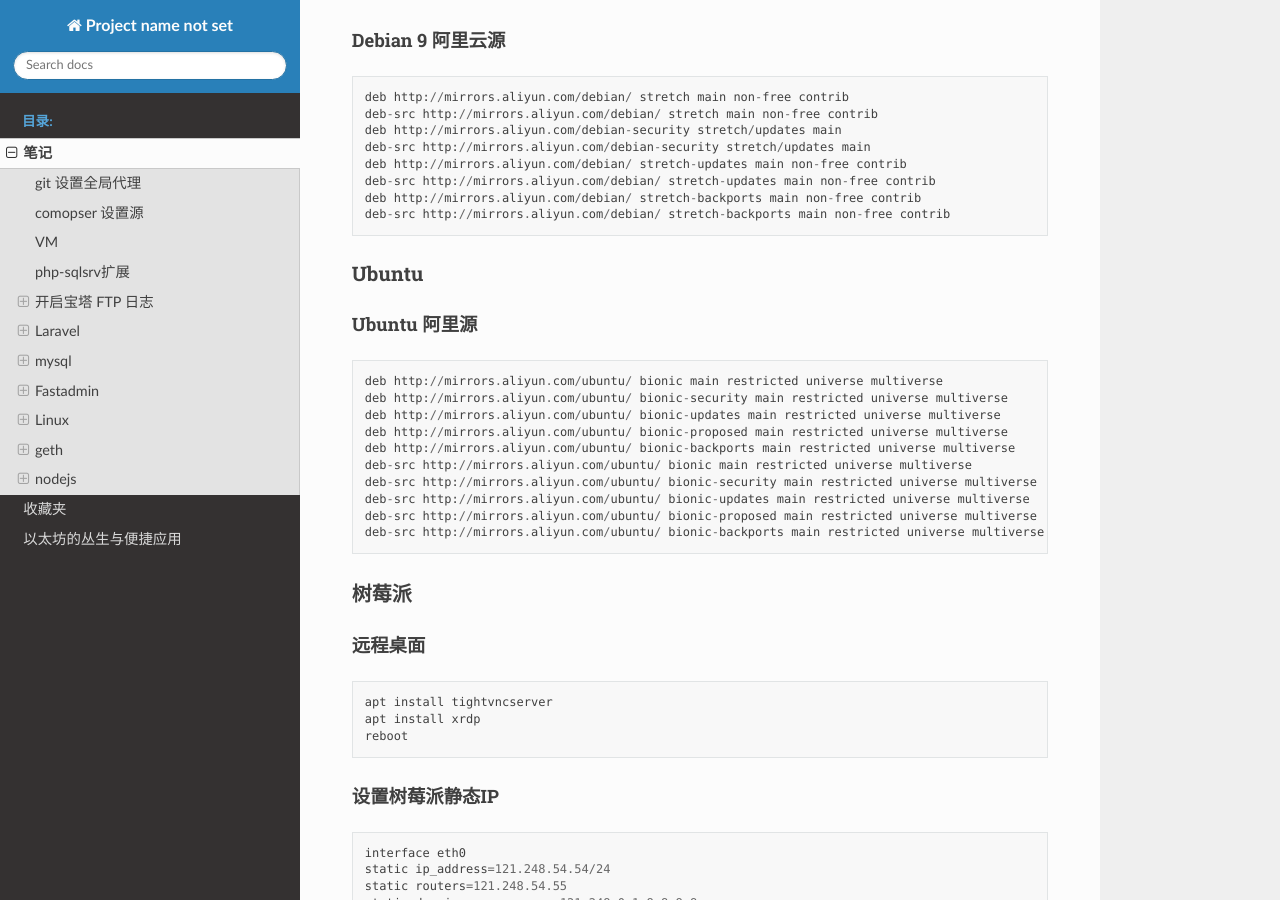
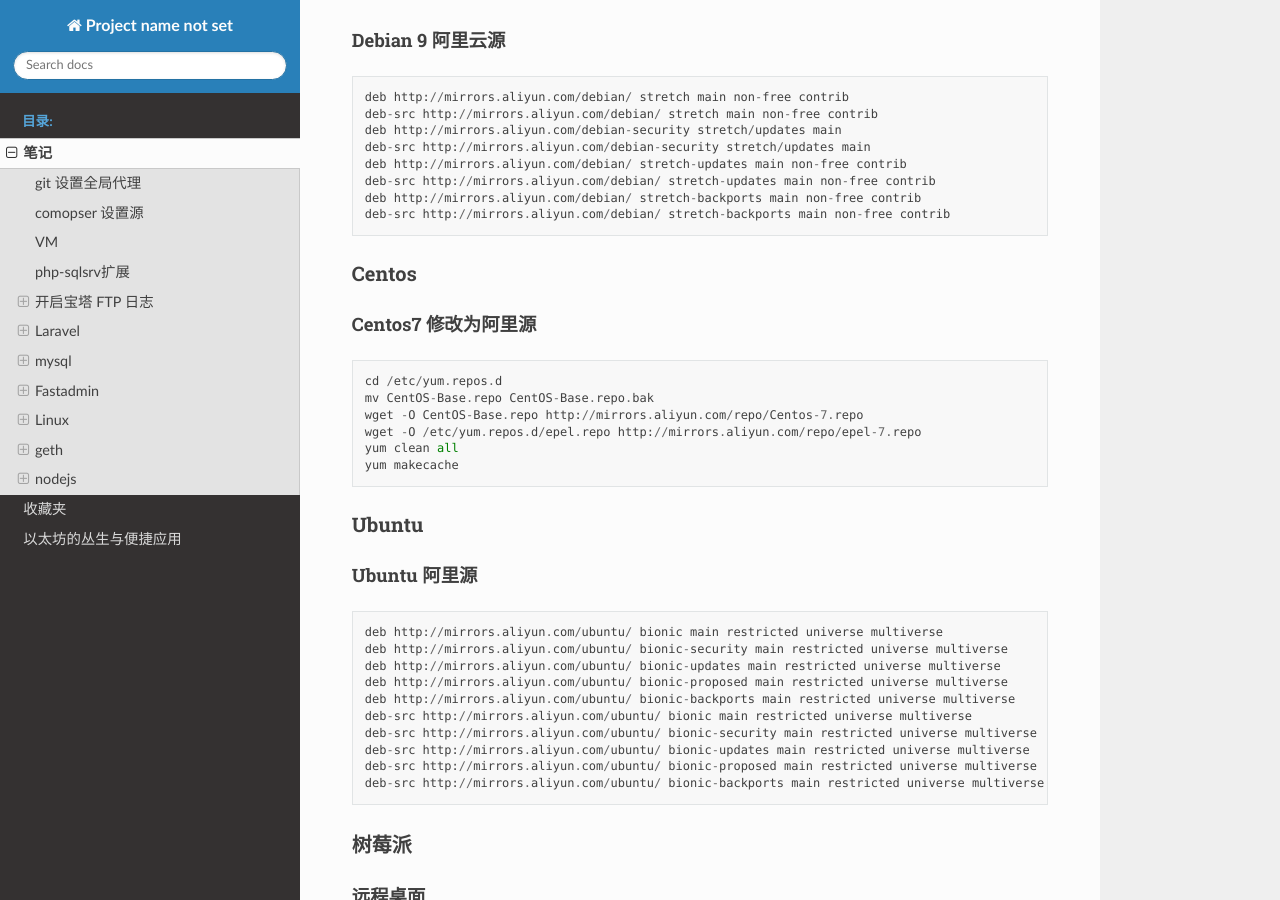
Before and after one commit to leftsky/doc, a Sphinx documentation site: the page built from source/notes.md, in a window 1280 px wide and 900 px high, scrolled down 2756 px. Built offline with Sphinx 7.4.7 and the Read the Docs theme 2.0.0, drawn with Linux system fonts in a browser that asks for light colours.

Commit message:
no message

````diff
--- a/source/notes.md
+++ b/source/notes.md
@@ -115,6 +115,18 @@ deb http://mirrors.aliyun.com/debian/ stretch-backports main non-free contrib
 deb-src http://mirrors.aliyun.com/debian/ stretch-backports main non-free contrib
 ```
 
+#### Centos
+
+##### Centos7 修改为阿里源
+```
+cd /etc/yum.repos.d
+mv CentOS-Base.repo CentOS-Base.repo.bak
+wget -O CentOS-Base.repo http://mirrors.aliyun.com/repo/Centos-7.repo
+wget -O /etc/yum.repos.d/epel.repo http://mirrors.aliyun.com/repo/epel-7.repo
+yum clean all
+yum makecache
+```
+
 #### Ubuntu
 
 ###### Ubuntu 阿里源
````
